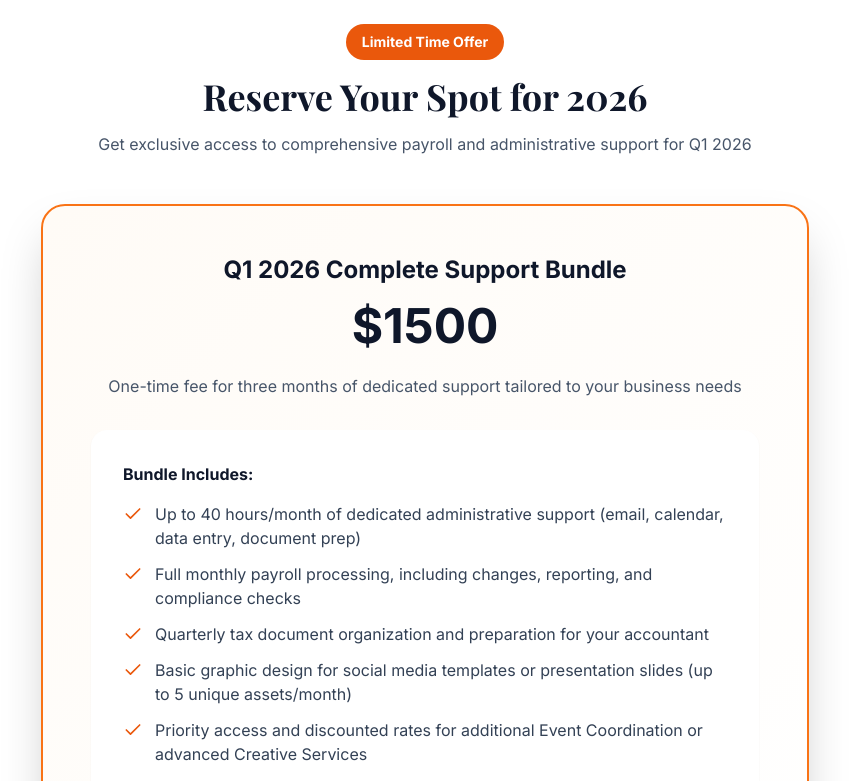
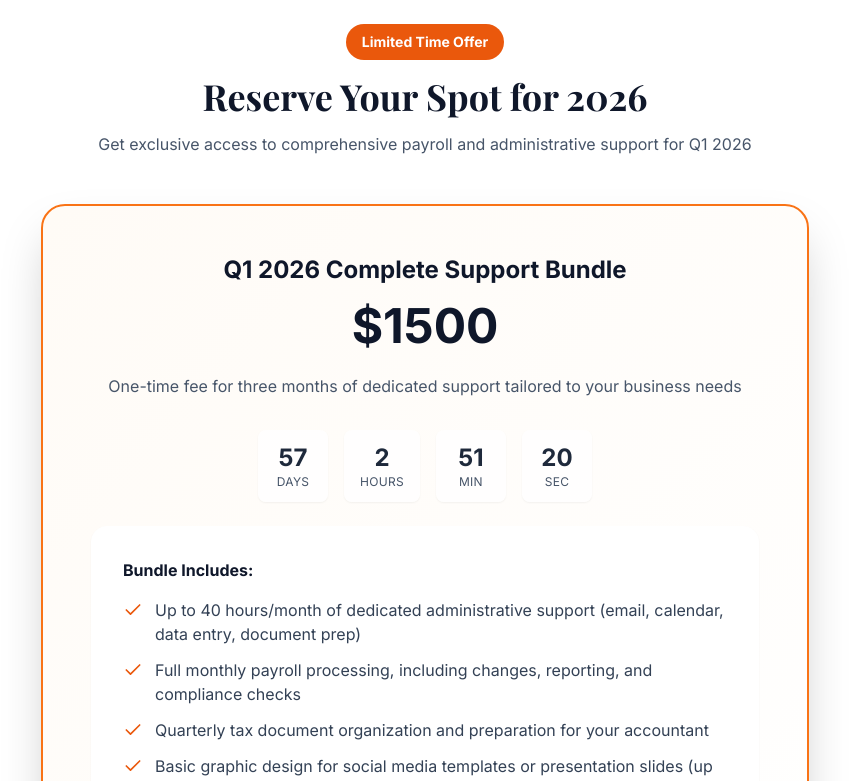
Before and after one commit to assistshavolmorris-ui/TaskVol, a React (Vite) app: page / in a window 1280 px wide. Shown: the part 1867-2648 px from the top of the page, without its empty margins (215-1064 px from the left). Built offline with nearby package versions, Linux system fonts and the light colour scheme.

Commit message:
Updated Pricing.tsx

```diff
--- /dev/null
+++ b/components/CountdownTimer.tsx
@@ -0,0 +1,62 @@
+import React, { useState, useEffect } from 'react';
+
+interface TimeLeft {
+  days: number;
+  hours: number;
+  minutes: number;
+  seconds: number;
+}
+
+const CountdownTimer: React.FC = () => {
+  const [timeLeft, setTimeLeft] = useState<TimeLeft>({ days: 0, hours: 0, minutes: 0, seconds: 0 });
+
+  useEffect(() => {
+    const calculateTimeLeft = (): TimeLeft => {
+      const targetDate = new Date('2026-01-31T23:59:59').getTime();
+      const now = new Date().getTime();
+      const difference = targetDate - now;
+
+      if (difference > 0) {
+        return {
+          days: Math.floor(difference / (1000 * 60 * 60 * 24)),
+          hours: Math.floor((difference / (1000 * 60 * 60)) % 24),
+          minutes: Math.floor((difference / 1000 / 60) % 60),
+          seconds: Math.floor((difference / 1000) % 60)
+        };
+      }
+
+      return { days: 0, hours: 0, minutes: 0, seconds: 0 };
+    };
+
+    setTimeLeft(calculateTimeLeft());
+
+    const timer = setInterval(() => {
+      setTimeLeft(calculateTimeLeft());
+    }, 1000);
+
+    return () => clearInterval(timer);
+  }, []);
+
+  return (
+    <div className="flex justify-center gap-4 my-6">
+      <div className="flex flex-col items-center bg-white/80 rounded-lg px-4 py-3 min-w-[70px] shadow-sm">
+        <span className="text-2xl font-bold text-slate-800">{timeLeft.days}</span>
+        <span className="text-xs text-slate-600 uppercase tracking-wide">Days</span>
+      </div>
+      <div className="flex flex-col items-center bg-white/80 rounded-lg px-4 py-3 min-w-[70px] shadow-sm">
+        <span className="text-2xl font-bold text-slate-800">{timeLeft.hours}</span>
+        <span className="text-xs text-slate-600 uppercase tracking-wide">Hours</span>
+      </div>
+      <div className="flex flex-col items-center bg-white/80 rounded-lg px-4 py-3 min-w-[70px] shadow-sm">
+        <span className="text-2xl font-bold text-slate-800">{timeLeft.minutes}</span>
+        <span className="text-xs text-slate-600 uppercase tracking-wide">Min</span>
+      </div>
+      <div className="flex flex-col items-center bg-white/80 rounded-lg px-4 py-3 min-w-[70px] shadow-sm">
+        <span className="text-2xl font-bold text-slate-800">{timeLeft.seconds}</span>
+        <span className="text-xs text-slate-600 uppercase tracking-wide">Sec</span>
+      </div>
+    </div>
+  );
+};
+
+export default CountdownTimer;
--- a/components/Pricing.tsx
+++ b/components/Pricing.tsx
@@ -1,6 +1,7 @@
 import React from 'react';
 import Button from './ui/Button';
 import { Check } from 'lucide-react';
+import CountdownTimer from './CountdownTimer';
 
 interface PricingProps {
   onBookClick: () => void;
@@ -35,6 +36,8 @@ const Pricing: React.FC<PricingProps> = ({ onBookClick }) => {
                 One-time fee for three months of dedicated support tailored to your business needs
               </p>
             </div>
+
+            <CountdownTimer />
 
             <div className="bg-white rounded-2xl p-8 mb-8 shadow-sm">
               <h4 className="font-bold text-slate-900 mb-4">Bundle Includes:</h4>
```
